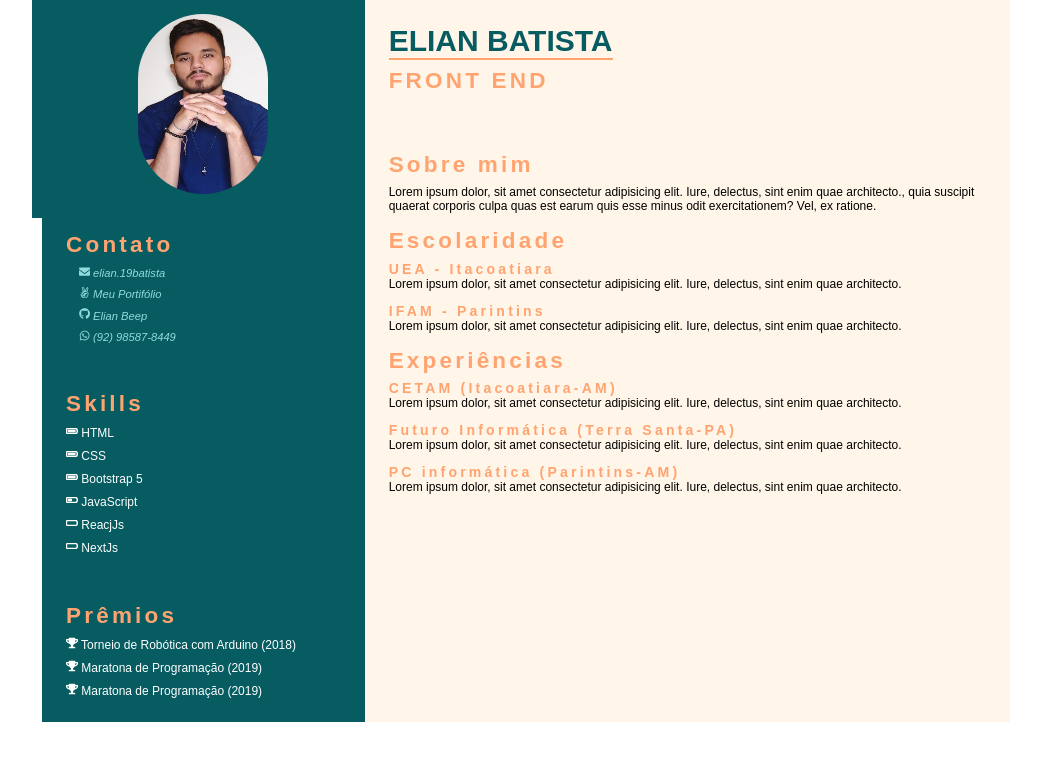
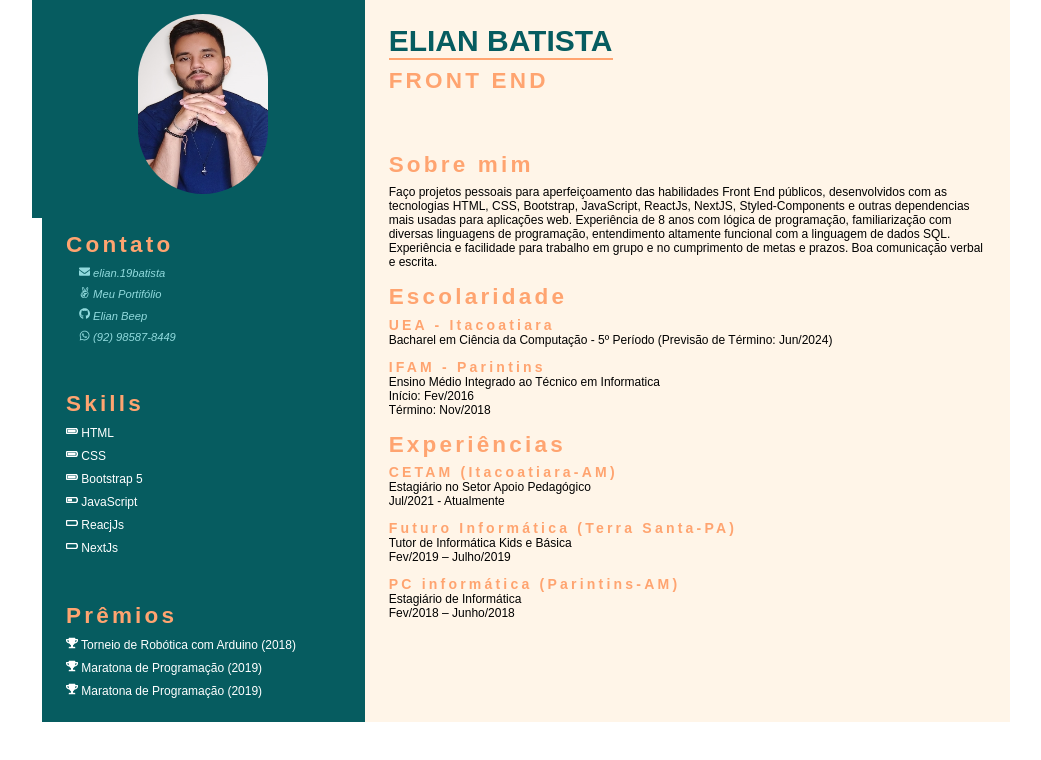
Before and after one commit to Elian-beep/Prot-WebCurriculo, a Next.js app: page / in a window 1280 px wide. Shown: the top 760 px of the page, without its empty margins (114-1155 px from the left). Built offline with nearby package versions, Linux system fonts and the light colour scheme; a web font is replaced by a local one.

Commit message:
profile: inclusão das informações

```diff
--- a/src/pages/index.jsx
+++ b/src/pages/index.jsx
@@ -54,7 +54,11 @@ export default function Home() {
           <div className='about-me'>
             <h2>Sobre mim</h2>
             <p>
-              Lorem ipsum dolor, sit amet consectetur adipisicing elit. Iure, delectus, sint enim quae architecto., quia suscipit quaerat corporis culpa quas est earum quis esse minus odit exercitationem? Vel, ex ratione.
+              Faço projetos pessoais para aperfeiçoamento das habilidades Front End públicos, desenvolvidos com as
+              tecnologias HTML, CSS, Bootstrap, JavaScript, ReactJs, NextJS, Styled-Components e outras dependencias
+              mais usadas para aplicações web. Experiência de 8 anos com lógica de programação, familiarização com diversas linguagens de
+              programação, entendimento altamente funcional com a linguagem de dados SQL. Experiência e facilidade
+              para trabalho em grupo e no cumprimento de metas e prazos. Boa comunicação verbal e escrita.
             </p>
           </div>
 
@@ -62,11 +66,15 @@ export default function Home() {
             <h2>Escolaridade</h2>
             <p>
               <h3>UEA - Itacoatiara</h3>
-              Lorem ipsum dolor, sit amet consectetur adipisicing elit. Iure, delectus, sint enim quae architecto.
+              Bacharel em Ciência da Computação - 5º Período
+              (Previsão de Término: Jun/2024)
             </p>
             <p>
               <h3>IFAM - Parintins</h3>
-              Lorem ipsum dolor, sit amet consectetur adipisicing elit. Iure, delectus, sint enim quae architecto.
+              Ensino Médio Integrado ao Técnico em Informatica<br />
+              Início: Fev/2016<br />
+              Término: Nov/2018
+
             </p>
           </div>
 
@@ -74,15 +82,18 @@ export default function Home() {
             <h2>Experiências</h2>
             <p>
               <h3>CETAM (Itacoatiara-AM)</h3>
-              Lorem ipsum dolor, sit amet consectetur adipisicing elit. Iure, delectus, sint enim quae architecto.
+              Estagiário no Setor Apoio Pedagógico<br />
+              Jul/2021 - Atualmente
             </p>
             <p>
               <h3>Futuro Informática (Terra Santa-PA)</h3>
-              Lorem ipsum dolor, sit amet consectetur adipisicing elit. Iure, delectus, sint enim quae architecto.
+              Tutor de Informática Kids e Básica<br />
+              Fev/2019 – Julho/2019
             </p>
             <p>
               <h3>PC informática (Parintins-AM)</h3>
-              Lorem ipsum dolor, sit amet consectetur adipisicing elit. Iure, delectus, sint enim quae architecto.
+              Estagiário de Informática<br />
+              Fev/2018 – Junho/2018
             </p>
 
           </div>
```
